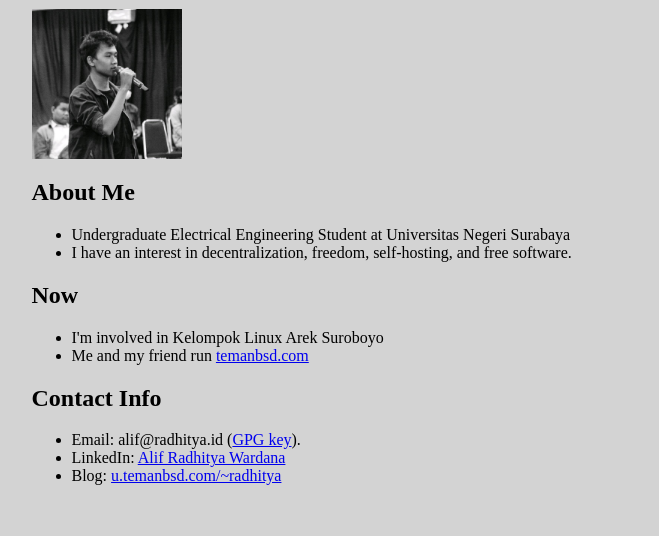
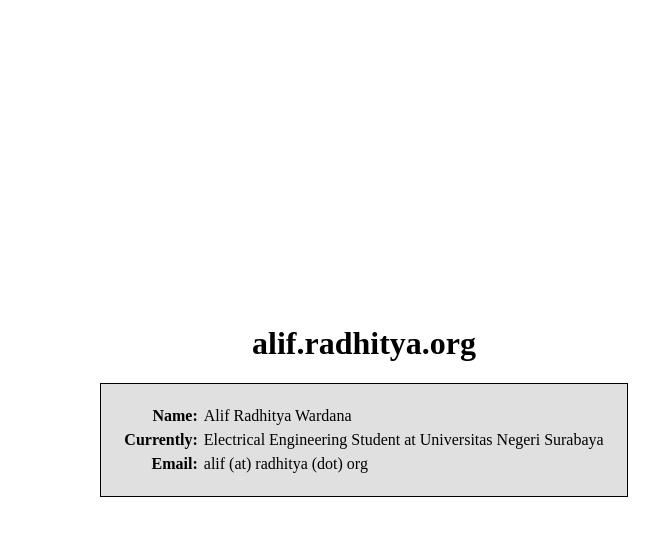
Before and after one commit to radh1tya/home, a plain HTML site: page index.html in a window 1280 px wide. Shown: the whole page, without its empty margins (276-935 px from the left). Drawn offline with Linux system fonts and the light colour scheme.

Commit message:
Update index.html

```diff
--- a/index.html
+++ b/index.html
@@ -1,30 +1,41 @@
-<html>
+
+<?xml version="1.0" encoding="iso-8859-15"?> <!-- -*-html-helper-*- -->
+<!DOCTYPE html PUBLIC "-//W3C//DTD XHTML 1.0 Strict//EN" "http://www.w3.org/TR/xhtml1/DTD/xhtml1-strict.dtd">
+<html xmlns="http://www.w3.org/1999/xhtml">
+
 <head>
     <meta name="viewport" content="width=device-width, initial-scale=1"/>
-    <link type="text/css" rel="stylesheet" href="style.css"/>
+<title>alif.radhitya.org</title>
+<style type="text/css">
+
+.table { display: table; background-color: #e0e0e0; padding: 20px; border: 1px solid; text-align: center; margin: auto }
+.row { display: table-row }
+.field { display: table-cell; font-weight: bold; text-align: right; padding: 3px }
+.value { display: table-cell; text-align: left; padding: 3px }
+
+body { margin: 0; font-family: serif }
+
+#frame { margin: 0; top: 0; left: 0; width: 100%; height: 100%; position: fixed; display: table }
+#contents { margin: 0; display: table-cell; vertical-align: middle; text-align: center }
+
+</style>
 </head>
+
 <body>
-    <div class="container">
-      <div class="main">
-	      <img src="alif.jpg" style="width:150px;height:150px">
-	      <h2>About Me</h2>
-	      <ul>
-		      <li>Undergraduate Electrical Engineering Student at Universitas Negeri Surabaya</li>
-		     <li>I have an interest in decentralization, freedom, self-hosting, and free software.</li>
-	</ul>
-	<h2>Now</h2>
-	<ul>
-		     <li>I'm involved in Kelompok Linux Arek Suroboyo</li>
 
-		     <li>Me and my friend run <a href="https://temanbsd.com" rel="nofollow" target="_blank">temanbsd.com</a></li>
-	</ul>
+<div id="frame">
+<div id="contents">
 
-	      <h2>Contact Info</h2>
-	      <ul>
-		      <li>Email: alif@radhitya.id (<a href="https://radhitya.id/radhitya-pubkey.txt">GPG key</a>).</li>
-		      <li>LinkedIn: <a rel="nofollow" href="https://www.linkedin.com/in/alifradhitya/">Alif Radhitya Wardana</a></li>
-		      <li>Blog: <a rel="nofollow" href="https://u.temanbsd.com/~radhitya">u.temanbsd.com/~radhitya</a></li>
-	      </ul>
+<h1>alif.radhitya.org</h1>
+
+<div class="table">
+  <div class="row"><span class="field">Name:</span><span class="value">Alif Radhitya Wardana</span></div>
+  <div class="row"><span class="field">Currently:</span><span class="value">Electrical Engineering Student at Universitas Negeri Surabaya</span></div>
+  <div class="row"><span class="field">Email:</span><span class="value">alif (at) radhitya (dot) org</span></div>
+</div>
+
 </div>
 </div>
+
 </body>
+</html>
```
Lines whose indentation alone changed are shown as unchanged.
